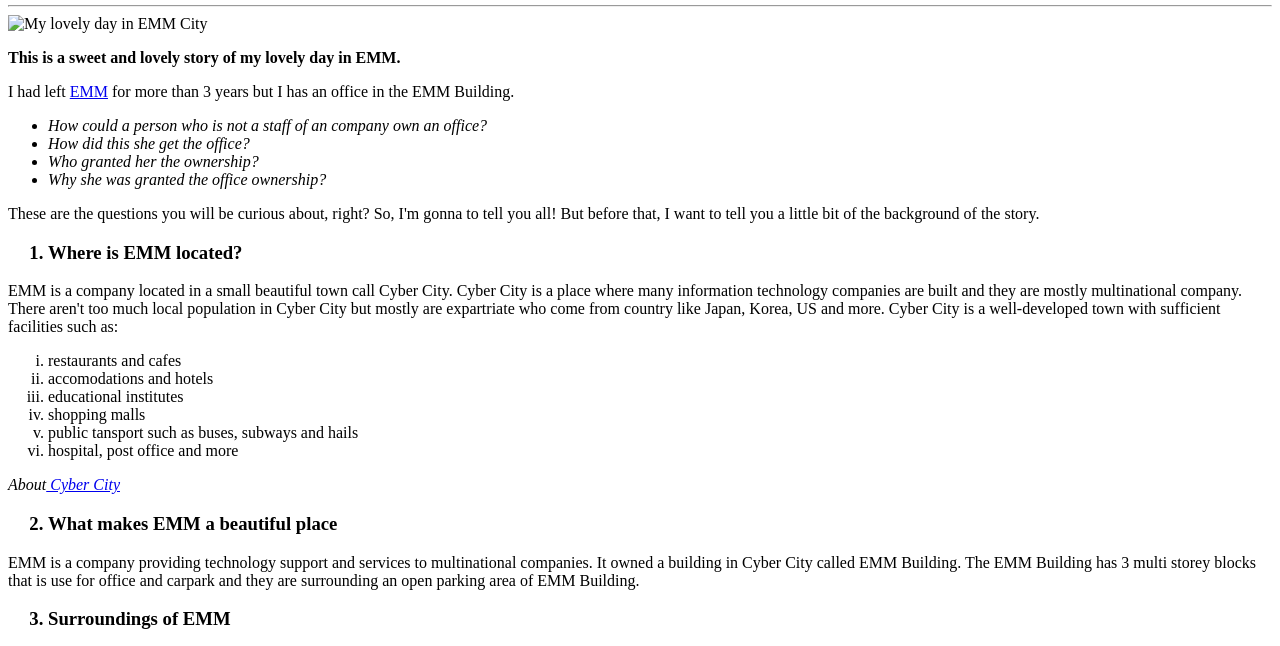
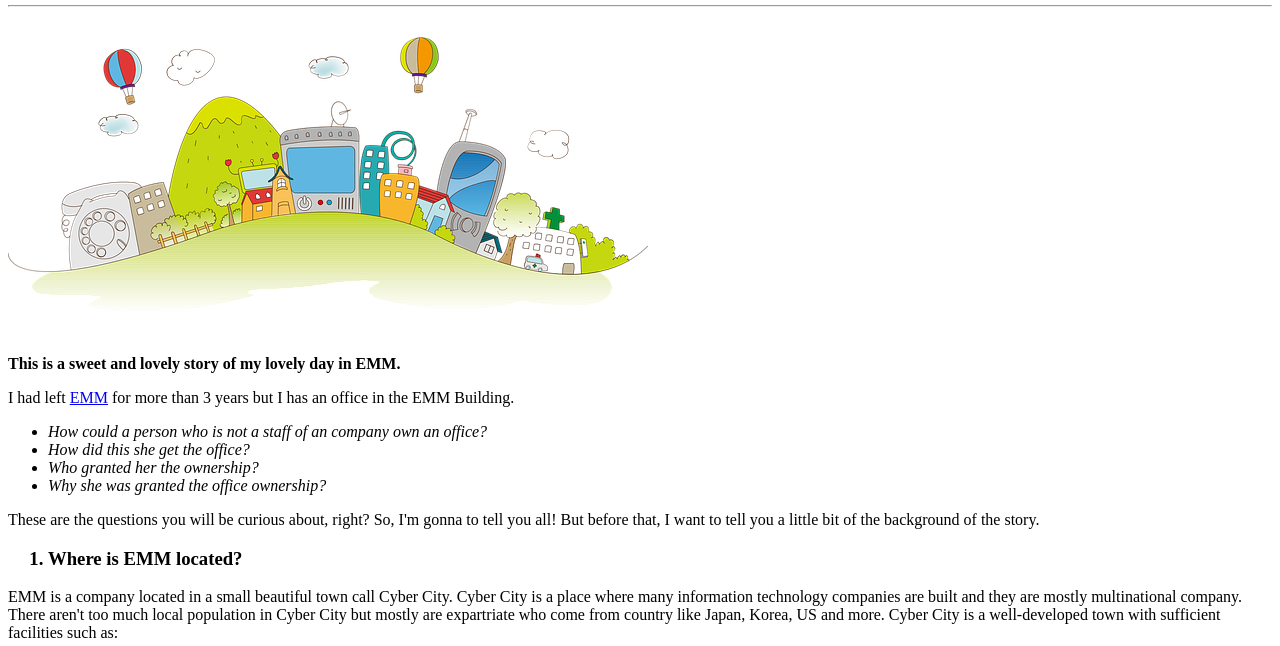
Before and after one commit to bearvillage/blogsample, a plain HTML site: page index.html in a window 1280 px wide. Shown: the part 113-759 px from the top of the page. Drawn offline with Linux system fonts and the light colour scheme; the site is published under a folder, as on GitHub Pages, so addresses that start at the root find nothing.

Commit message:
Update index.html

```diff
--- a/index.html
+++ b/index.html
@@ -27,7 +27,7 @@
   <hr>
 
   <!--(1.1)Image: EM City-->
-  <img src="/Image_home/My_Lovely_Day_in_EM_City.png" alt="My lovely day in EMM City">
+  <img src="blogsample/Image_home/My_Lovely_Day_in_EM_City.png" alt="My lovely day in EMM City">
 
   <!--(1.1)Summary-->
   <p>
```
